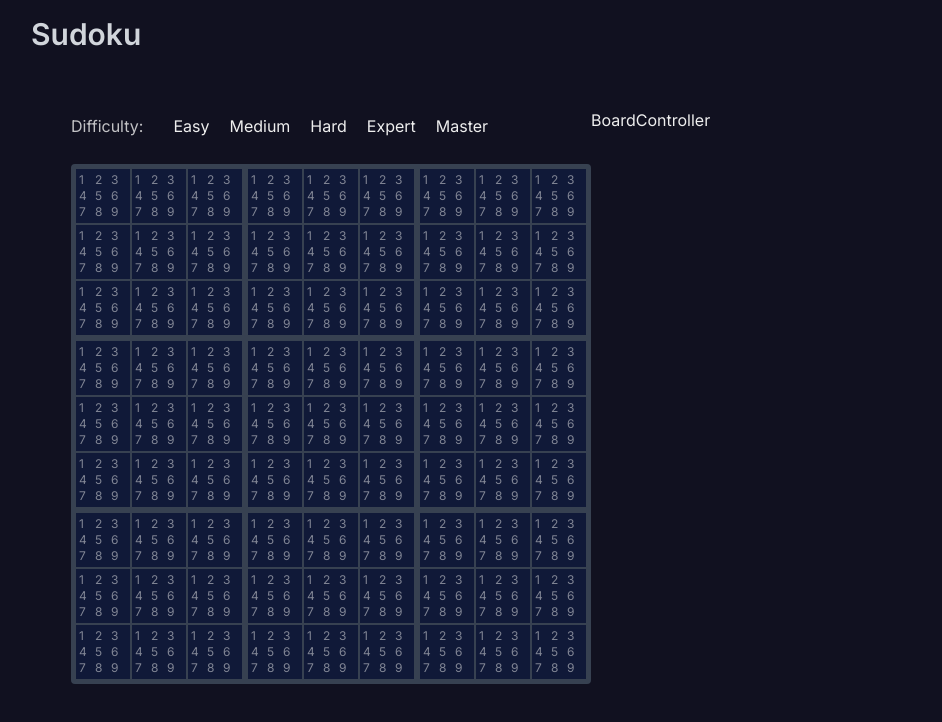
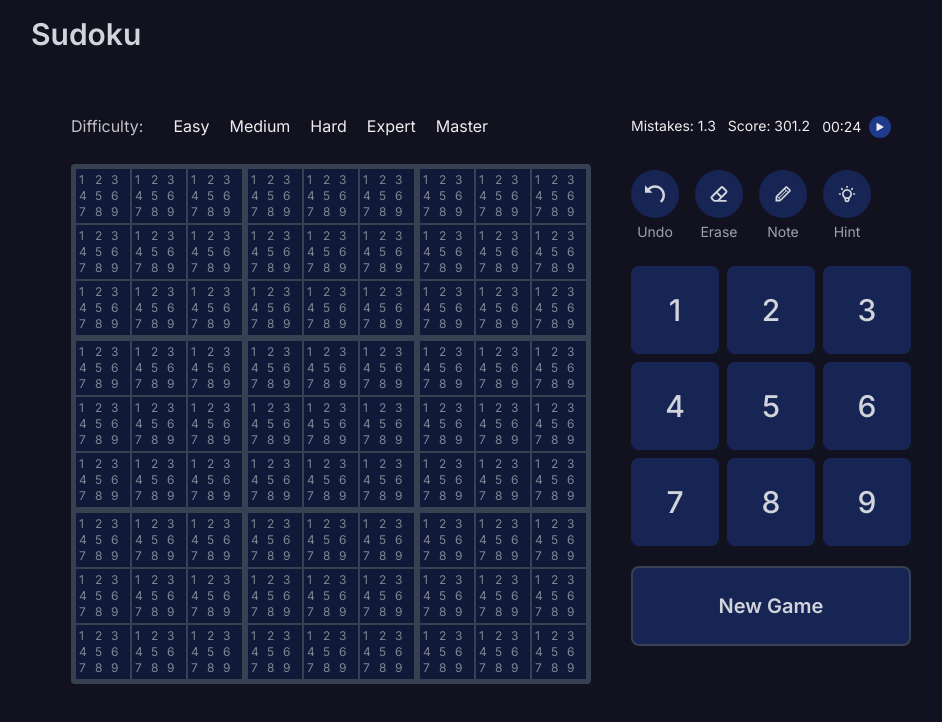
Before and after one commit to sebakthapa/sudoku, a Next.js app: page / in a window 1280 px wide. Shown: the top 722 px of the page, without its empty margins (9-951 px from the left). Built offline with nearby package versions, Linux system fonts and the light colour scheme.

Commit message:
ADD: controller ui and keypad function

```diff
--- a/package.json
+++ b/package.json
@@ -12,7 +12,8 @@
   "dependencies": {
     "next": "14.1.0",
     "react": "^18",
-    "react-dom": "^18"
+    "react-dom": "^18",
+    "react-icons": "^5.0.1"
   },
   "devDependencies": {
     "@types/node": "^20",
--- a/src/components/board/Board.tsx
+++ b/src/components/board/Board.tsx
@@ -16,11 +16,11 @@ const Board = () => {
   const [rangeCells, setRangeCells] = useState<number[][]>([]);
 
   useEffect(() => {
-    setRangeCells(getCellsRange(selectedCellLocation));
+    selectedCellLocation && setRangeCells(getCellsRange(selectedCellLocation));
   }, [selectedCellLocation]);
 
   return (
-    <div className="flex ">
+    <div className="flex gap-10">
       <div className="left">
         <BoardHeader />
 
--- a/src/components/board/BoardController.tsx
+++ b/src/components/board/BoardController.tsx
@@ -1,7 +1,74 @@
 import React from "react";
+import { ImUndo } from "react-icons/im";
+import ControllerButton from "./ControllerButton";
+import { PiEraserBold } from "react-icons/pi";
+import { TiPencil } from "react-icons/ti";
+import { TbBulb } from "react-icons/tb";
+import { BsFillPlayFill } from "react-icons/bs";
+import ControllerKey from "./ControllerKey";
 
 const BoardController = () => {
-  return <div>BoardController</div>;
+  const buttons = [
+    {
+      label: "Undo",
+      icon: <ImUndo />,
+      clickAction: () => false,
+    },
+    {
+      label: "Erase",
+      icon: <PiEraserBold />,
+      clickAction: () => false,
+    },
+    {
+      label: "Note",
+      icon: <TiPencil />,
+      clickAction: () => false,
+    },
+    {
+      label: "Hint",
+      icon: <TbBulb />,
+      clickAction: () => false,
+    },
+  ];
+  return (
+    <div>
+      <div className="controller-header ">
+        <div className="top text-sm flex gap-3 py-2 mb-6">
+          <span>Mistakes: 1.3</span>
+          <span>Score: 301.2</span>
+          <div className="flex items-center gap-2">
+            <span>00:24</span>
+            <button className="rounded-full bg-blue-900 p-1 cursor-pointer transition hover:bg-blue-800 active:scale-95">
+              {" "}
+              <BsFillPlayFill />{" "}
+            </button>
+          </div>
+        </div>
+
+        <div className="buttons flex gap-4 ">
+          {buttons.map(({ icon, clickAction, label }, idx) => {
+            return (
+              <ControllerButton
+                key={idx}
+                icon={icon}
+                clickAction={clickAction}
+                label={label}
+              />
+            );
+          })}
+        </div>
+      </div>
+
+      <div className="controllerKeys grid grid-cols-3 gap-2 mt-6">
+        {Array.from("123456789").map((num) => {
+          return <ControllerKey key={num} label={num} />;
+        })}
+      </div>
+      <button className="w-full py-6 px-5 bg-blue-950 border-2 border-gray-700 rounded-lg mt-5 transition duration-500 hover:bg-blue-900 hover:border-gray-300 font-semibold text-xl text-gray-300 hover:text-white">
+        New Game
+      </button>
+    </div>
+  );
 };
 
 export default BoardController;
--- a/src/components/board/BoardInput.tsx
+++ b/src/components/board/BoardInput.tsx
@@ -29,7 +29,9 @@ const BoardInput = ({ value, location, backgroundColor }: props) => {
     }
   };
 
-  const updateSelectedValue = (e: React.FocusEvent<HTMLInputElement>) => {
+  const updateSelectedCellLocation = (
+    e: React.FocusEvent<HTMLInputElement>,
+  ) => {
     const target = e.target as HTMLInputElement;
     const selectedValue: string = target.value || "";
     setSelectedCellLocation(location);
@@ -70,7 +72,7 @@ const BoardInput = ({ value, location, backgroundColor }: props) => {
       focus:bg-sky-800
  ${backgroundColor}
       `}
-        onFocus={updateSelectedValue}
+        onFocus={updateSelectedCellLocation}
         onChange={updateBoardData}
       />
     </div>
--- /dev/null
+++ b/src/components/board/ControllerButton.tsx
@@ -0,0 +1,25 @@
+import { ReactNode, createElement } from "react";
+
+interface props {
+  icon: ReactNode;
+  clickAction: () => {};
+  label: string;
+}
+const ControllerButton = ({ icon, clickAction, label }: props) => {
+  return (
+    <div className="text-center">
+      <button
+        onClick={clickAction}
+        className={`
+      rounded-full text-gray-300 aspect-square p-3 bg-blue-950 transition border-2 border-blue-950 text-xl
+      hover:border-[rgba(255,255,255,.2)] hover:text-gray-50 active:scale-95
+      `}
+      >
+        {icon}
+      </button>
+      <p className=" mt-1 text-sm text-gray-400">{label}</p>
+    </div>
+  );
+};
+
+export default ControllerButton;
--- /dev/null
+++ b/src/components/board/ControllerKey.tsx
@@ -0,0 +1,28 @@
+"use client";
+import { BoardContext } from "@/contexts/boardContext";
+import { boardContextType } from "@/types/boardContext.type";
+import React, { useContext } from "react";
+
+interface props {
+  label: number | string;
+}
+
+const ControllerKey = ({ label }: props) => {
+  const { selectedCellLocation, setBoardData } = useContext(
+    BoardContext,
+  ) as boardContextType;
+
+  const fillNumber = () => {
+    setBoardData({ data: label, location: selectedCellLocation });
+  };
+  return (
+    <button
+      className="p-6 rounded-lg text-center  text-gray-300 bg-blue-950 aspect-square text-3xl font-medium border-2 border-blue-950 hover:border-gray-600 transition active:scale-95 hover:bg-[#23346E] hover:text-gray-100"
+      onClick={fillNumber}
+    >
+      {label}
+    </button>
+  );
+};
+
+export default ControllerKey;
--- a/src/contexts/boardContext.tsx
+++ b/src/contexts/boardContext.tsx
@@ -1,7 +1,7 @@
 "use client";
 import { updateBoardContextParams } from "@/types/boardContext.type";
 import { isClient } from "@/utils/checkClient.utils";
-import { ReactNode, createContext, useState } from "react";
+import { ReactNode, createContext, useEffect, useState } from "react";
 
 let initialData: string[][] = [
   ["", "", "", "", "", "", "", "", ""],
@@ -27,11 +27,16 @@ export const BoardContext = createContext<any>(initialData);
 
 const BoardContextProvider = ({ children }: { children: ReactNode }) => {
   const [boardData, setBoardData]: any = useState<InitialDataType>(initialData);
-  const [selectedCellLocation, setSelectedCellLocation] = useState<string>("");
+  const [selectedCellLocation, setSelectedCellLocation] = useState<any>(null);
 
   const updateBoardData = ({ data, location }: updateBoardContextParams) => {
-    const [boxIndex, cellIndex] = location;
+    const validLocation = location || selectedCellLocation;
+    if (!validLocation) return;
+    const [boxIndex, cellIndex] = validLocation;
     setBoardData((prev: InitialDataType) => {
+      if (prev[boxIndex][cellIndex]) {
+        return prev;
+      }
       const newData: InitialDataType = [...prev];
       newData[boxIndex][cellIndex] = data;
 
```
Also changed, not shown: 1 other file (tests, documents, lock files or other folders).
